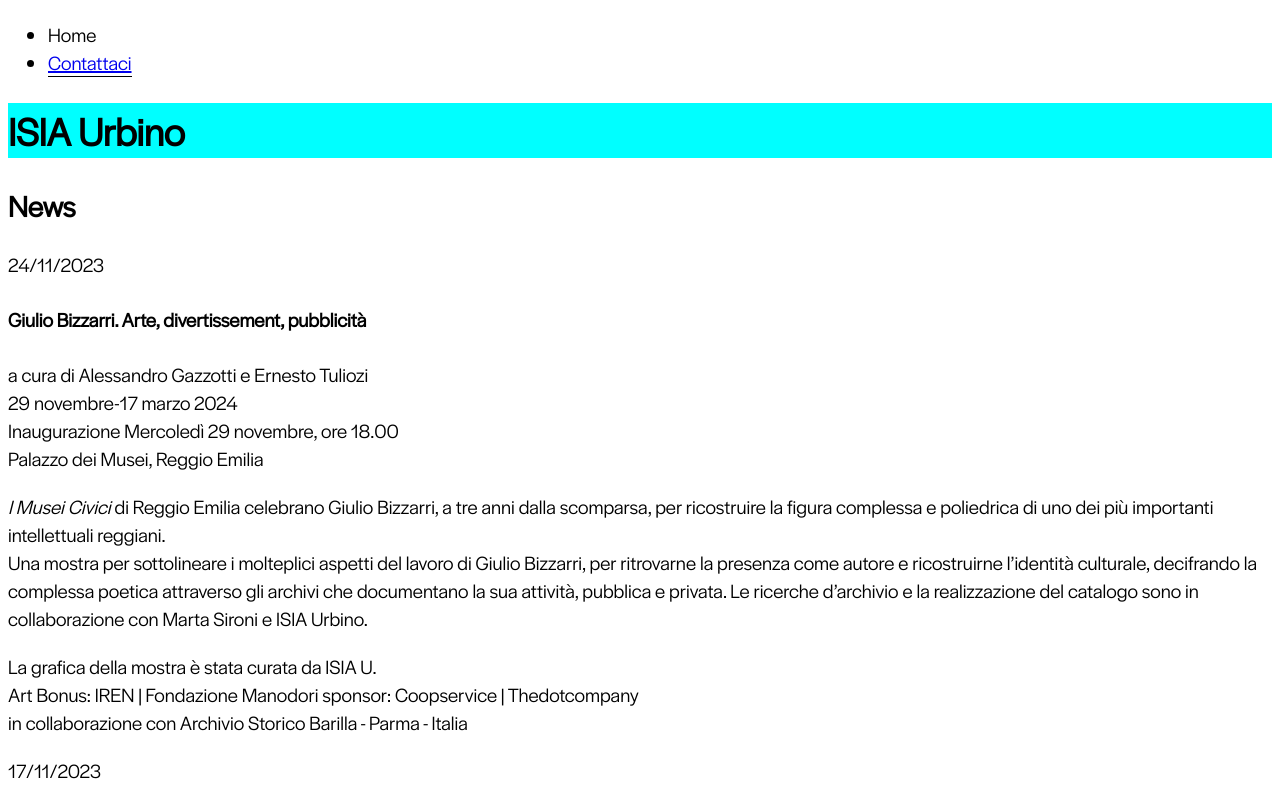
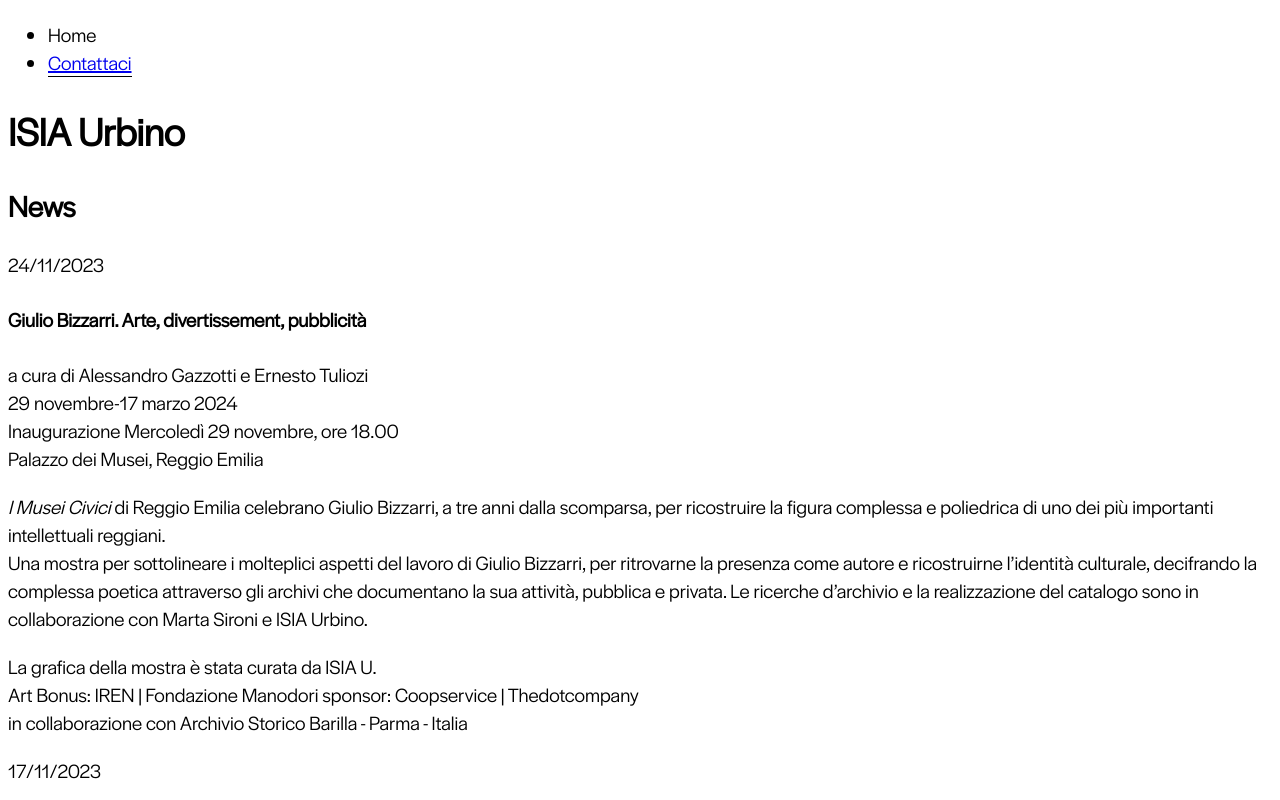
Before and after one commit to julielongo/Ilmioprimosito, a plain HTML site: page index.html in a window 1280 px wide. Shown: the top 800 px of the page. Drawn offline with Linux system fonts and the light colour scheme.

Commit message:
Update style.css

```diff
--- a/style.css
+++ b/style.css
@@ -8,13 +8,17 @@ body{
     font-size: 20px;*/
 
     /*1 inserisco Halyard per tutto il documento*/
-    font-family: 'HalyardDis_ISIAU Bk';
+    font-family: 'HalyardDis_ISIAU Bk', Arial, sans-serif;
     font-size: 20px;
+
+ /* è necessario fare una pila di font nel caso in cui per poca connessione il font da me scelto
+ non viene caricato, quindi si usano i fontsafe, che certamente ha caricati nella sua macchina,
+ lo aggiungo con una virgola dopo font-family: 'HalyardDis_ISIAU Bk' poi aggiungo una che ha tutti e la tipologia */
+
 }
 
 /*sottolineare solo h1*/
 h1 {
-    background-color: aqua;
 }
 
 h4 {
```
